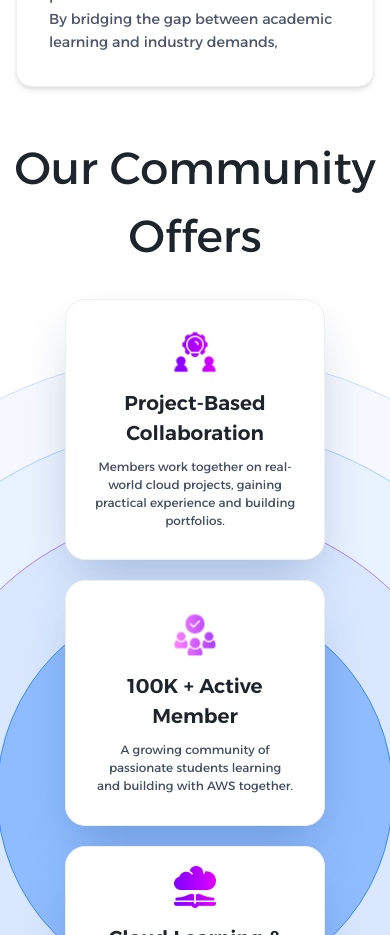
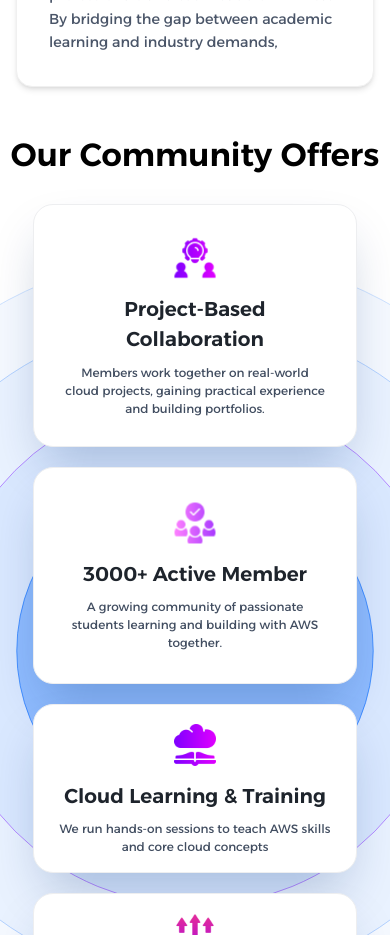
Before and after one commit to AWS-SBG-UNILORIN-DEV/Official_website, a React (Vite) app: page / in a window 390 px wide. Shown: the part 2140-3075 px from the top of the page. Built offline with nearby package versions, Linux system fonts and the light colour scheme.

Commit message:
Feat: Fixed the responsive text

```diff
--- a/src/components/CommunitySection.tsx
+++ b/src/components/CommunitySection.tsx
@@ -11,7 +11,7 @@ const CommunitySection = () => {
         whileInView={{ opacity: 1, y: 0 }}
         transition={{ duration: 0.5 }}
         viewport={{ once: true }}
-        className='font-normal text-[#1E242C] lg:text-[3.5rem] text-[2.8rem] lg:mb-[2.8rem} mb-[1.8rem]'
+        className=' text-[#1E242C]lg:text-[3.5rem] font-bold text-[2rem] lg:mb-[2.8rem} mb-[1.8rem] leading-tight'
       >
         Our Community Offers
       </motion.h1>
@@ -145,7 +145,7 @@ const CommunitySection = () => {
             }}
             transition={{ duration: 0.5 }}
             viewport={{ once: true, amount: 0.5 }}
-            className='bg-[#FFFFFF] p-[1.8rem] flex flex-col w-[16.25rem] rounded-[1.25rem] border-[1px] border-[#EDEEF0] shadow-2xl shadow-[#002B6B40] items-center'
+            className='bg-[#FFFFFF] p-[1.8rem] flex flex-col w-[20.25rem] rounded-[1.25rem] border-[1px] border-[#EDEEF0] shadow-2xl shadow-[#002B6B40] items-center'
           >
             <img
               src='/Images/community/project_icon.svg'
@@ -170,7 +170,7 @@ const CommunitySection = () => {
             }}
             transition={{ duration: 0.5, delay: 0.2 }}
             viewport={{ once: true, amount: 0.5 }}
-            className='bg-[#FFFFFF] p-[1.9rem] flex flex-col w-[16.25rem] rounded-[1.25rem] border-[1px] border-[#EDEEF0] shadow-2xl shadow-[#002B6B40] items-center'
+            className='bg-[#FFFFFF] p-[1.9rem] flex flex-col w-[20.25rem] rounded-[1.25rem] border-[1px] border-[#EDEEF0] shadow-2xl shadow-[#002B6B40] items-center'
           >
             <img
               src='/Images/community/member_icon.svg'
@@ -178,7 +178,7 @@ const CommunitySection = () => {
               className='mb-[0.75rem] size-[3rem]'
             />
             <h2 className='font-[700] text-[#1E242C] text-[1.25rem]'>
-              100K + Active Member
+              3000+ Active Member
             </h2>
             <p className='mt-[0.6rem]'>
               A growing community of passionate students learning and building
@@ -195,7 +195,7 @@ const CommunitySection = () => {
             }}
             transition={{ duration: 0.5, delay: 0.4 }}
             viewport={{ once: true, amount: 0.5 }}
-            className='bg-[#FFFFFF] p-[1rem] flex flex-col w-[16.25rem] rounded-[1.25rem] border-[1px] border-[#EDEEF0] shadow-2xl shadow-[#002B6B40] items-center'
+            className='bg-[#FFFFFF] p-[1rem] flex flex-col w-[20.25rem] rounded-[1.25rem] border-[1px] border-[#EDEEF0] shadow-2xl shadow-[#002B6B40] items-center'
           >
             <img
               src='/Images/community/cloud_icon.svg'
@@ -220,7 +220,7 @@ const CommunitySection = () => {
             }}
             transition={{ duration: 0.5, delay: 0.6 }}
             viewport={{ once: true, amount: 0.5 }}
-            className='bg-[#FFFFFF] p-[1.2rem] flex flex-col w-[16.25rem] rounded-[1.25rem] border-[1px] border-[#EDEEF0] shadow-2xl shadow-[#002B6B40] items-center'
+            className='bg-[#FFFFFF] p-[1.2rem] flex flex-col w-[20.25rem] rounded-[1.25rem] border-[1px] border-[#EDEEF0] shadow-2xl shadow-[#002B6B40] items-center'
           >
             <img
               src='/Images/community/community_icon.svg'
```
